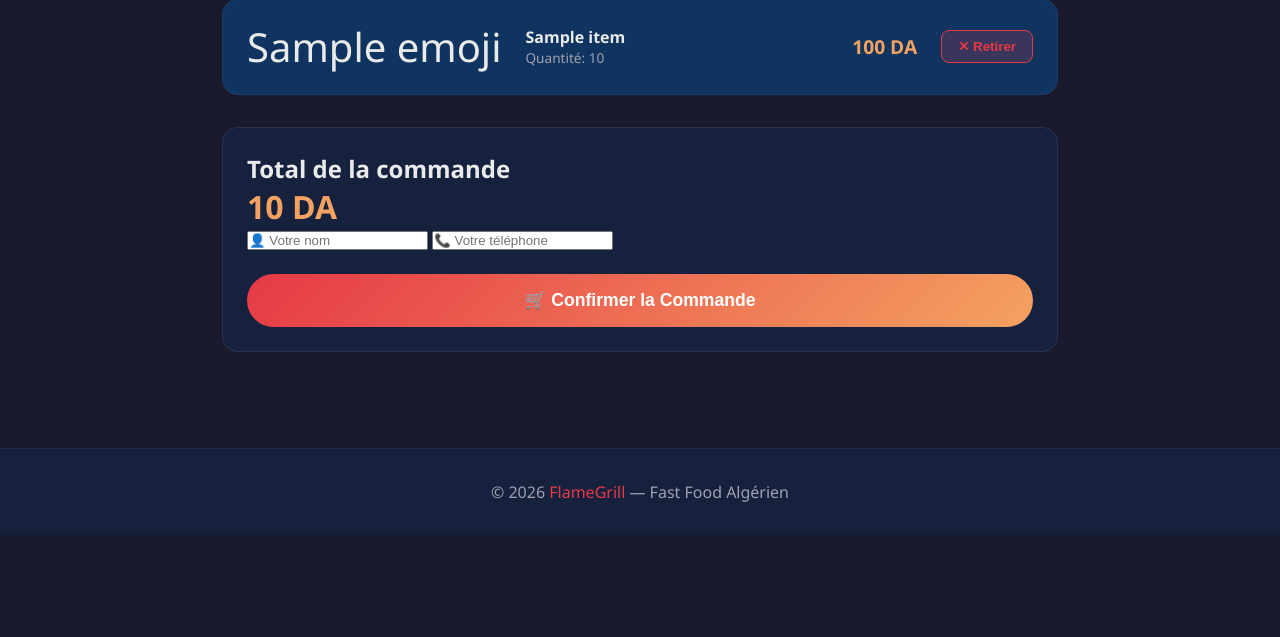
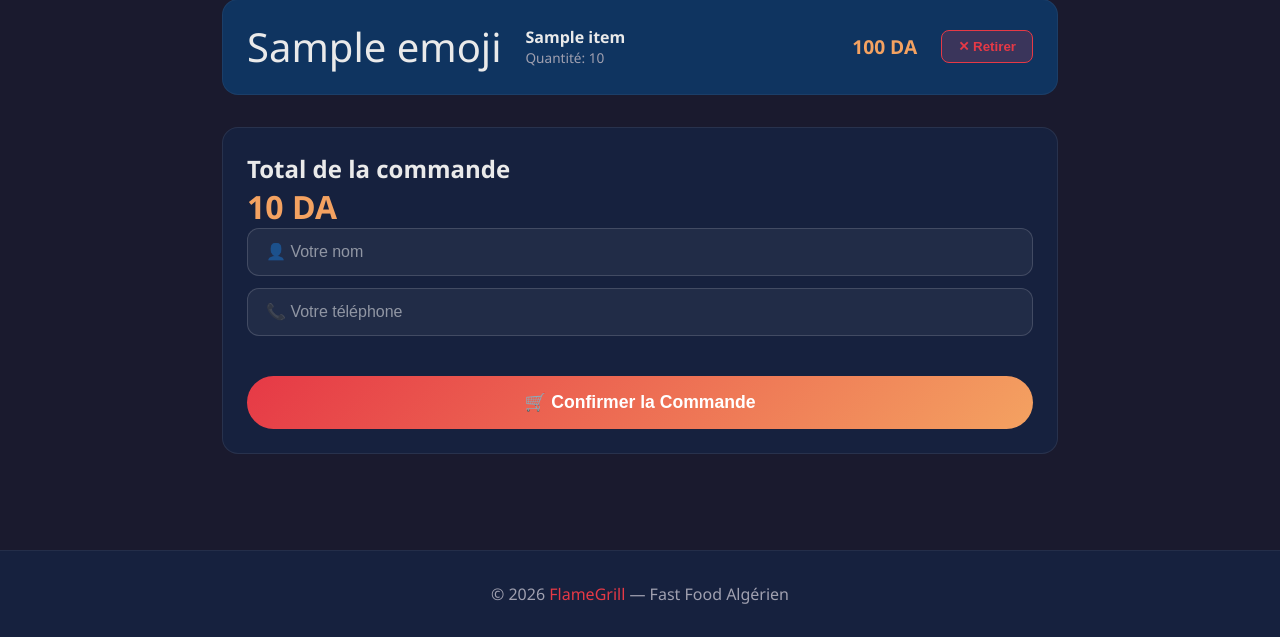
Before and after one commit to odilbz/FlameGrill--fastfood, a Flask app: template templates/cart.html in a window 1280 px wide. Shown: the part 257-894 px from the top of the page. Before the commit the page ends 792 px from the top, so only its background shows below. Run offline with Flask 3, Linux system fonts and the light colour scheme; the template is opened without the code that fills it: most values are stand-ins (such as "Sample title", 1, 10 or a date in 2020).

```diff
--- a/static/css/style.css
+++ b/static/css/style.css
@@ -524,3 +524,29 @@ footer span {
         font-size: 2.5rem;
     }
 }
+
+.customer-info {
+    display: flex;
+    flex-direction: column;
+    gap: 12px;
+    margin-bottom: 16px;
+}
+
+.customer-info input {
+    background: rgba(255, 255, 255, 0.05);
+    border: 1px solid rgba(255, 255, 255, 0.15);
+    border-radius: 12px;
+    padding: 14px 18px;
+    color: white;
+    font-size: 1rem;
+    outline: none;
+    transition: border 0.3s;
+}
+
+.customer-info input:focus {
+    border-color: #e8572a;
+}
+
+.customer-info input::placeholder {
+    color: rgba(255, 255, 255, 0.5);
+}
```
